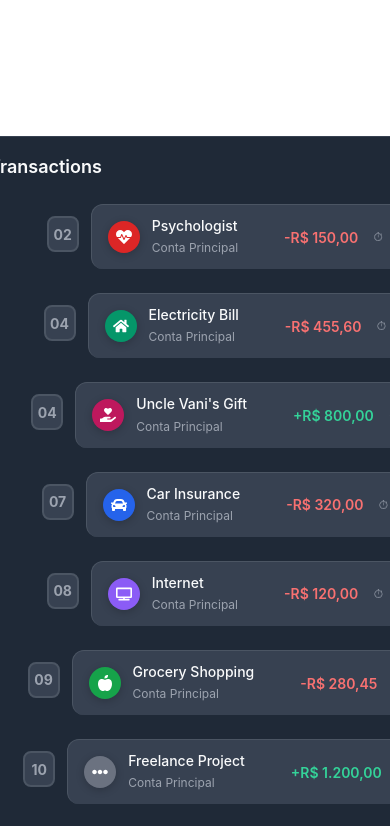
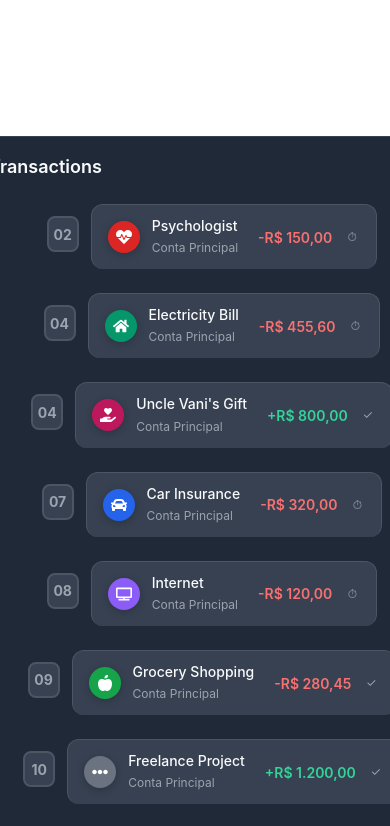
Before and after one commit to Tales-K/finances-manager-frontend, a React (Vite) app: page /transactions in a window 390 px wide. Shown: the part 1120-1946 px from the top of the page. Built offline with nearby package versions, Linux system fonts and the light colour scheme.

Commit message:
fix: update transactions page style

```diff
--- a/src/pages/Transactions/TransactionsPage.css
+++ b/src/pages/Transactions/TransactionsPage.css
@@ -92,11 +92,10 @@
 .transactions-content {
   display: flex;
   gap: 32px;
-  width: 100%;
-  max-width: 1400px;
+  width: 80%; /* 10% padding on each side = 80% width */
+  max-width: 1600px;
   margin: 0 auto;
   align-items: flex-start;
-  justify-content: space-between;
 }
 
 /* Timeline Styles */
@@ -263,7 +262,7 @@
   display: flex;
   flex-direction: column;
   gap: 16px;
-  width: 320px;
+  flex: 1; /* Equal flex for left and right sidebars */
   min-height: 600px;
   position: relative;
   align-items: center;
@@ -279,13 +278,13 @@
 
 /* Center Content */
 .center-content {
-  flex: 1;
+  flex: 2; /* Double the width of sidebars as shown in wireframe */
   display: flex;
   flex-direction: column;
   gap: 24px;
   align-items: stretch;
-  max-width: 700px;
   min-width: 500px;
+  /* Removed max-width to allow full expansion */
 }
 
 /* Loading */
@@ -303,6 +302,7 @@
   .transactions-content {
     flex-direction: column;
     align-items: center;
+    width: 90%; /* Reduce padding on tablets */
   }
 
   .sidebar {
@@ -310,17 +310,23 @@
     max-width: 600px;
     flex-direction: row;
     overflow-x: auto;
+    flex: none; /* Remove flex on mobile */
   }
 
   .center-content {
     width: 100%;
     max-width: 600px;
+    flex: none; /* Remove flex on mobile */
   }
 }
 
 @media (max-width: 768px) {
   .transactions-page {
     padding: 16px;
+  }
+
+  .transactions-content {
+    width: 95%; /* Further reduce padding on mobile */
   }
 
   .transactions-header {
--- a/src/pages/Transactions/TransactionsTimeline.css
+++ b/src/pages/Transactions/TransactionsTimeline.css
@@ -5,7 +5,6 @@
   border-radius: 12px;
   padding: 24px;
   color: #f9fafb;
-  max-width: 100%;
   font-family: 'Inter', -apple-system, BlinkMacSystemFont, sans-serif;
 }
 
@@ -71,7 +70,6 @@
   transition: all 0.2s ease;
   border: 1px solid #4b5563;
   margin-bottom: 8px;
-  width: 100%;
 }
 
 .transactions-timeline-item:last-child {
@@ -104,7 +102,6 @@
   justify-content: space-between;
   align-items: center;
   gap: 16px;
-  width: 100%;
   min-width: 0;
 }
 
@@ -165,9 +162,8 @@
 
 /* Center timeline in the new layout */
 .center-content .transactions-timeline {
-  width: 100%;
   min-width: 500px;
-  max-width: 700px;
+  /* Removed width and max-width to allow natural flex behavior */
 }
 
 /* Responsive Design */
```
Also changed, not shown: wireframe/transactions wireframe.png (added).
